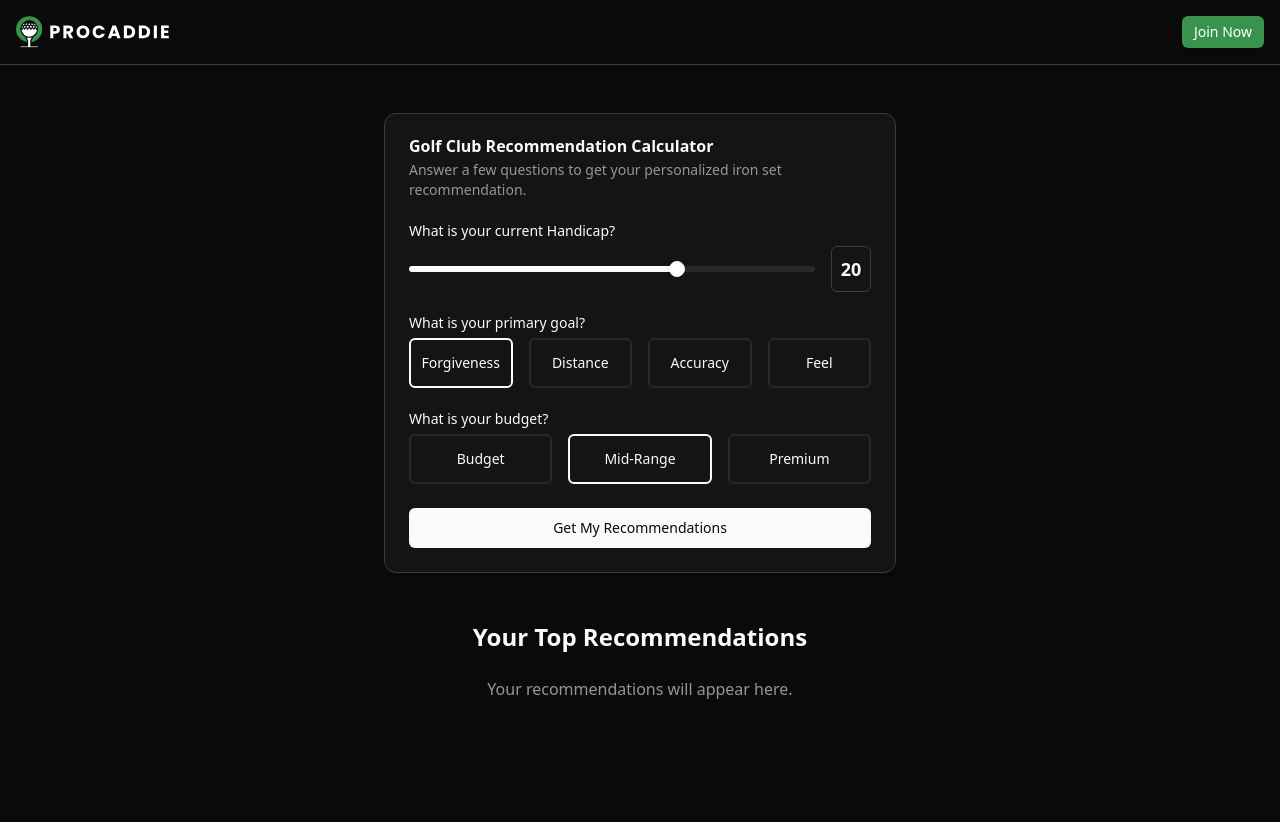
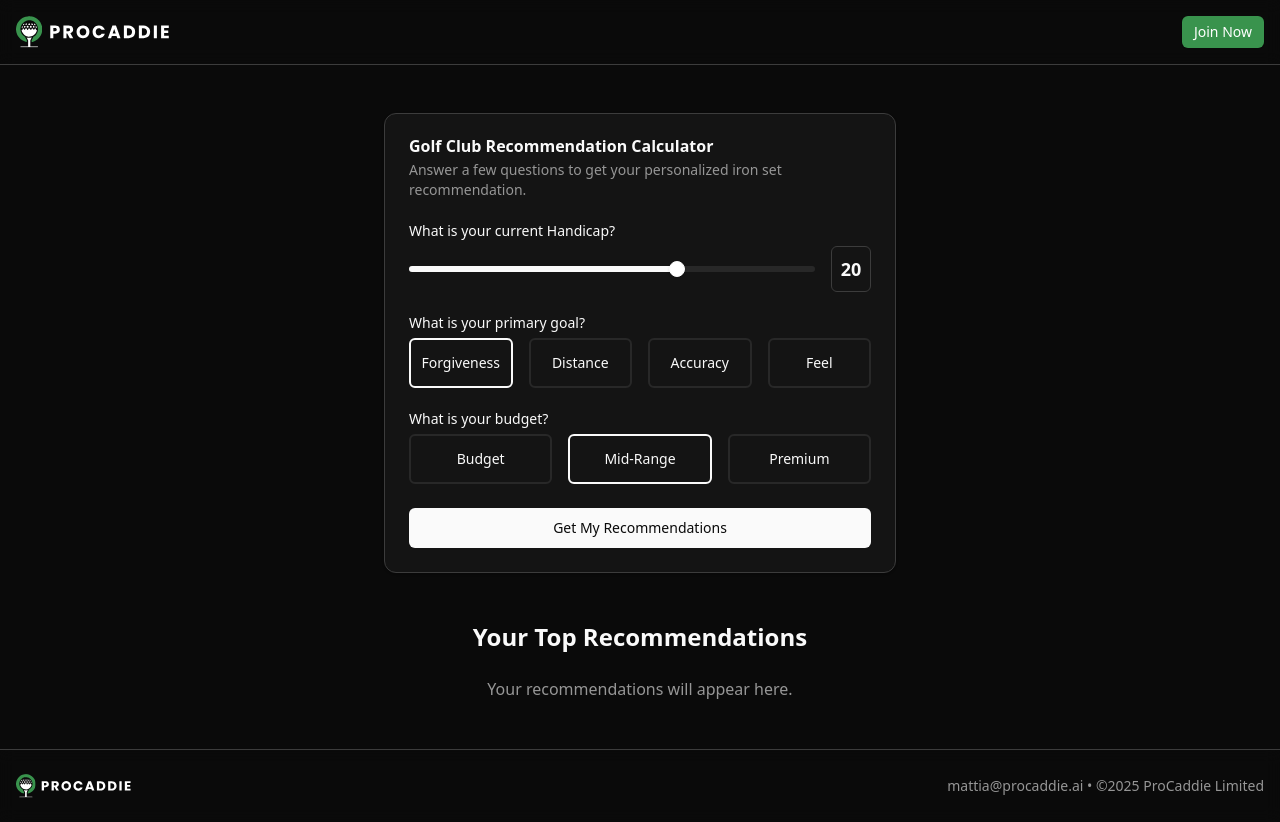
Before and after one commit to kazarichuk/golf-club-calculator, a Next.js app: page / in a window 1280 px wide. Before the commit the page ends 800 px from the top, so only its background shows below. Built offline with nearby package versions, Linux system fonts and the light colour scheme.

Commit message:
Add footer with logo and contact information

```diff
--- a/app/page.tsx
+++ b/app/page.tsx
@@ -5,6 +5,7 @@ import { useState } from "react";
 import { CalculatorForm } from "@/components/CalculatorForm";
 import { ResultsDisplay } from "@/components/ResultsDisplay";
 import { Header } from "@/components/Header";
+import { Footer } from "@/components/Footer";
 import { RecommendationResult, UserInput } from "@/lib/types";
 
 export default function Home() {
@@ -50,6 +51,7 @@ export default function Home() {
         )}
         <ResultsDisplay results={results} />
       </main>
+      <Footer />
     </>
   );
 }
--- /dev/null
+++ b/components/Footer.tsx
@@ -0,0 +1,32 @@
+// /components/Footer.tsx
+"use client";
+
+import Image from "next/image";
+
+export function Footer() {
+  return (
+    <footer className="w-full border-t bg-background/95 backdrop-blur supports-[backdrop-filter]:bg-background/60">
+      <div className="container mx-auto px-4 py-6">
+        <div className="flex items-center justify-between">
+          {/* Logo */}
+          <div className="flex items-center">
+            <Image
+              src="/logo-procaddie.svg"
+              alt="Procaddie Logo"
+              width={100}
+              height={32}
+              className="h-6 w-auto"
+            />
+          </div>
+
+          {/* Contact Information */}
+          <div className="text-white text-sm">
+            <span className="text-muted-foreground">
+              mattia@procaddie.ai • ©2025 ProCaddie Limited
+            </span>
+          </div>
+        </div>
+      </div>
+    </footer>
+  );
+}
```
Also changed, not shown: app/32-32-procaddie.svg (added).
